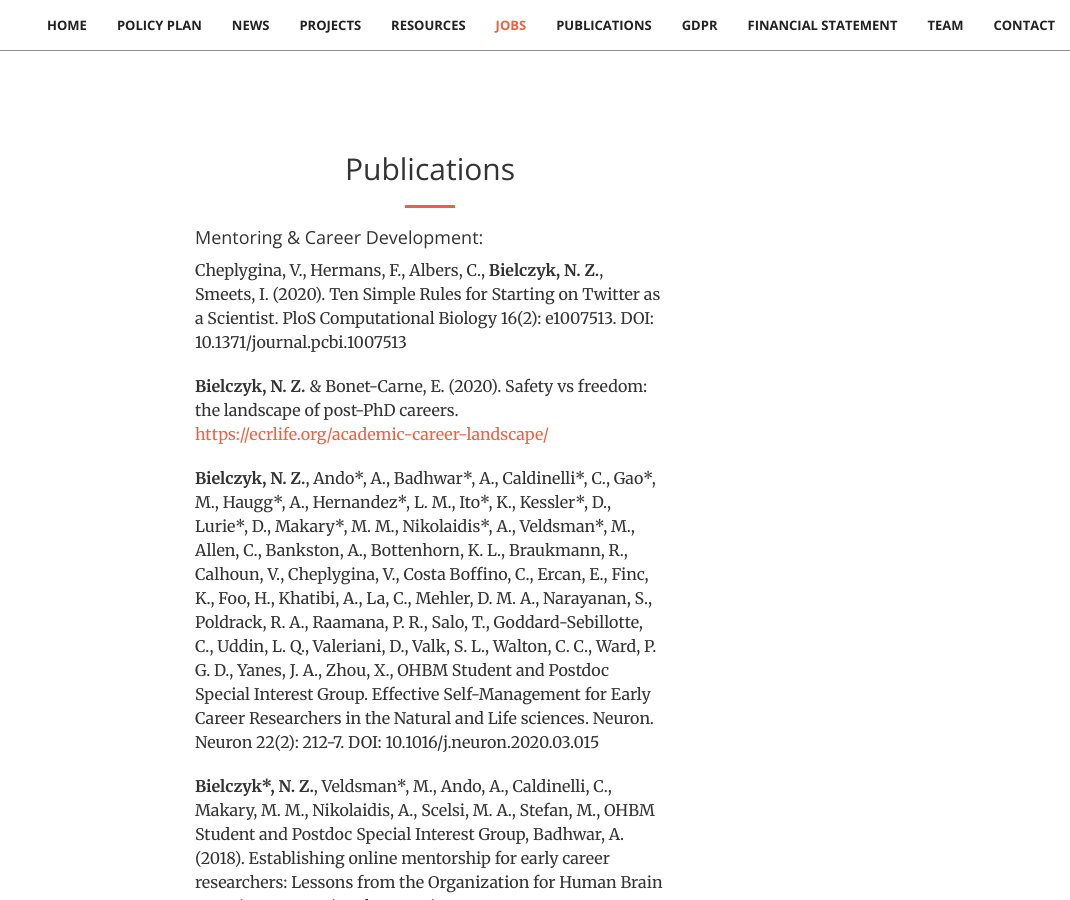
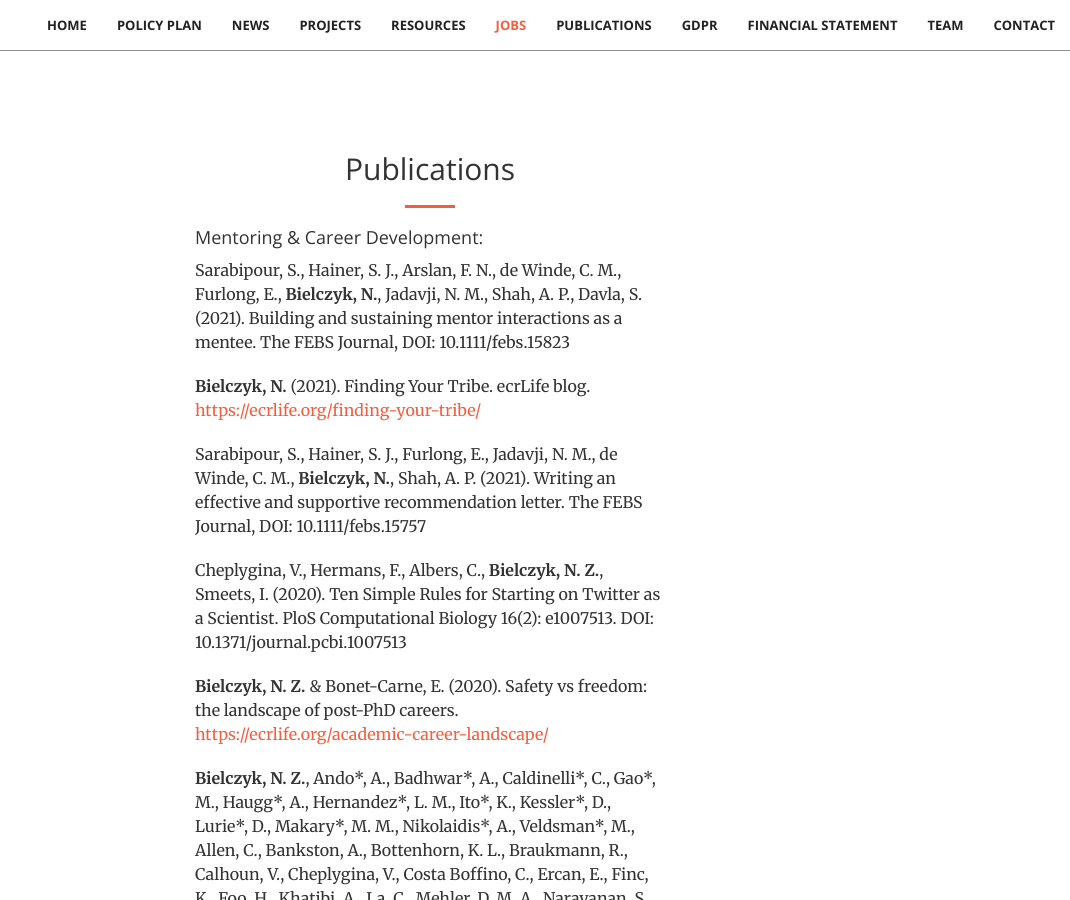
Before and after one commit to stichting-solaris/stichting-solaris.github.io, a Jekyll site: the page built from index.html, in a window 1280 px wide and 900 px high, scrolled down 18955 px. Shown: the whole window, without its empty margins (210-1280 px from the left). Built offline with Jekyll 4.4.1, drawn with Linux system fonts in a browser that asks for light colours.

Commit message:
Update publications.html

```diff
--- a/_includes/publications.html
+++ b/_includes/publications.html
@@ -9,15 +9,40 @@
                 <div class="col-lg-8 col-lg-offset-2 text-left">
 <!--Mentoring and Career Development:-->
                 <h4 class="section-heading">Mentoring & Career Development:</h4>
+
+
+
+                    <p>Sarabipour, S., Hainer, S. J., Arslan, F. N., de Winde, C. M., Furlong, E., <b>Bielczyk, N.</b>,
+                        Jadavji, N. M., Shah, A. P., Davla, S. (2021). Building and sustaining mentor interactions as a mentee.
+                        The FEBS Journal, DOI: 10.1111/febs.15823</p>
+                <p></p>
+
+
+
+                    <p><b>Bielczyk, N.</b> (2021). Finding Your Tribe. ecrLife blog.
+                        <a href="https://ecrlife.org/finding-your-tribe/">https://ecrlife.org/finding-your-tribe/</a></p>
+                <p></p>
+
+
+
+                    <p>Sarabipour, S., Hainer, S. J., Furlong, E., Jadavji, N. M., de Winde, C. M., <b>Bielczyk, N.</b>, Shah, A. P. (2021).
+                        Writing an effective and supportive recommendation letter. The FEBS Journal, DOI: 10.1111/febs.15757</p>
+                <p></p>
+
+
+
                     <p>Cheplygina, V., Hermans, F., Albers, C., <b>Bielczyk, N. Z.</b>, Smeets, I. (2020).
                         Ten Simple Rules for Starting on Twitter as a Scientist.
                         PloS Computational Biology 16(2): e1007513. DOI: 10.1371/journal.pcbi.1007513</p>
                 <p></p>
 
+
+
                     <p><b>Bielczyk, N. Z.</b> & Bonet-Carne, E. (2020). Safety vs freedom:
                         the landscape of post-PhD careers. <a href="https://ecrlife.org/academic-career-landscape/">https://ecrlife.org/academic-career-landscape/</a>
                     </p>
                 <p></p>
+
 
                     <p><b>Bielczyk, N. Z.</b>, Ando*, A., Badhwar*, A., Caldinelli*, C., Gao*, M., Haugg*, A.,
                         Hernandez*, L. M., Ito*, K., Kessler*, D.,  Lurie*, D., Makary*, M. M., Nikolaidis*, A.,
```
